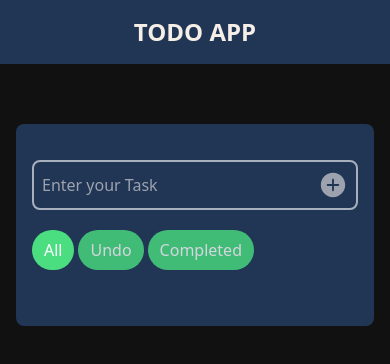
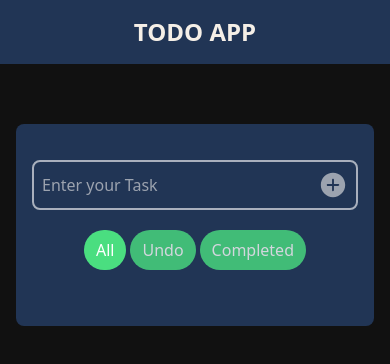
Before and after one commit to moizxox/react-todo-app-v1, a React (Vite) app: page / in a window 390 px wide. Shown: the top 364 px of the page. Built offline with nearby package versions, Linux system fonts and the light colour scheme.

Commit message:
Filter buttons layout fixed on mobile!

```diff
--- a/src/Components/Box.jsx
+++ b/src/Components/Box.jsx
@@ -24,7 +24,7 @@ function Box({
       <section className="w-full mt-[60px] px-4 ">
         <div className="max-w-[600px] bg-secondary p-9 rounded-lg flex flex-col gap-y-5 mx-auto max-[600px]:px-4">
           <AddTask handleTaskInput={getTaskInput} />
-          <div className="flex justify-between">
+          <div className="flex justify-between items-center max-[600px]:flex-col">
             <FilterButtons
               showAllTasks={showAllTasks}
               showUndoTasks={showUndoTasks}
```
